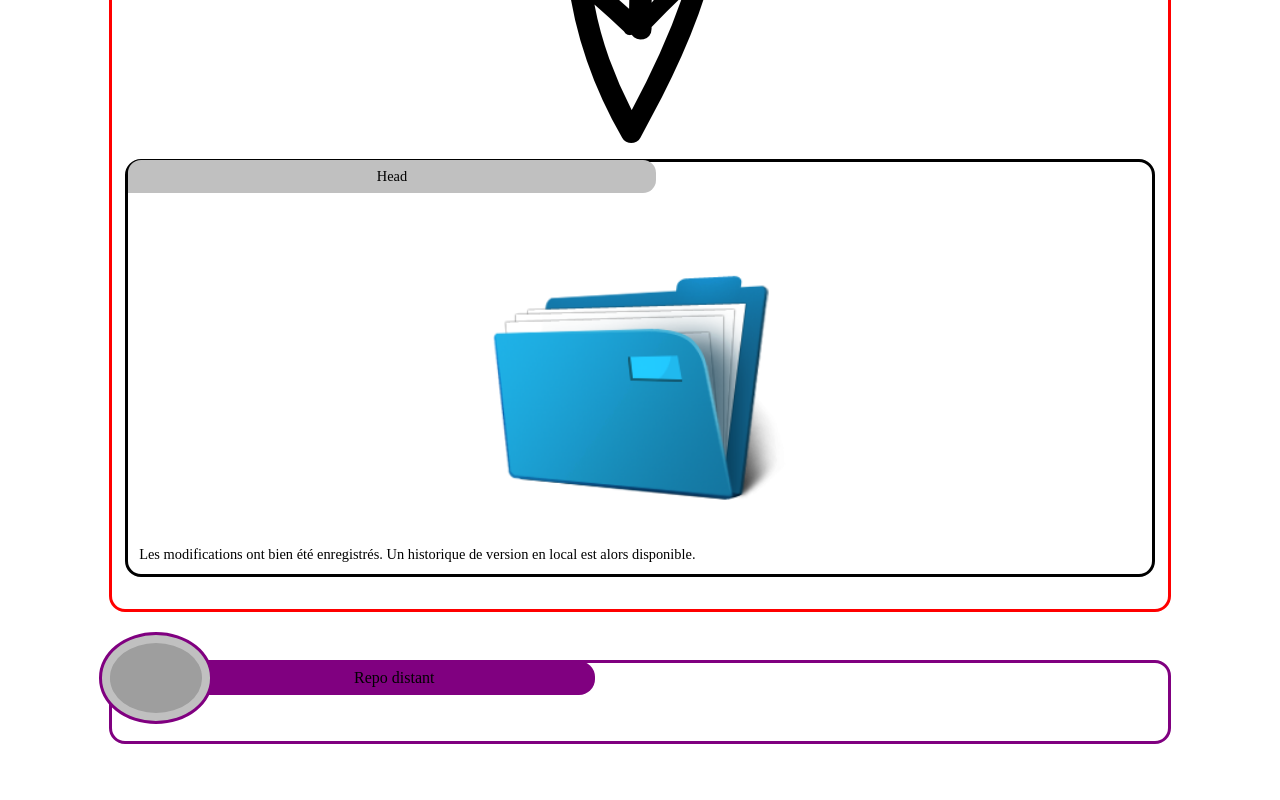
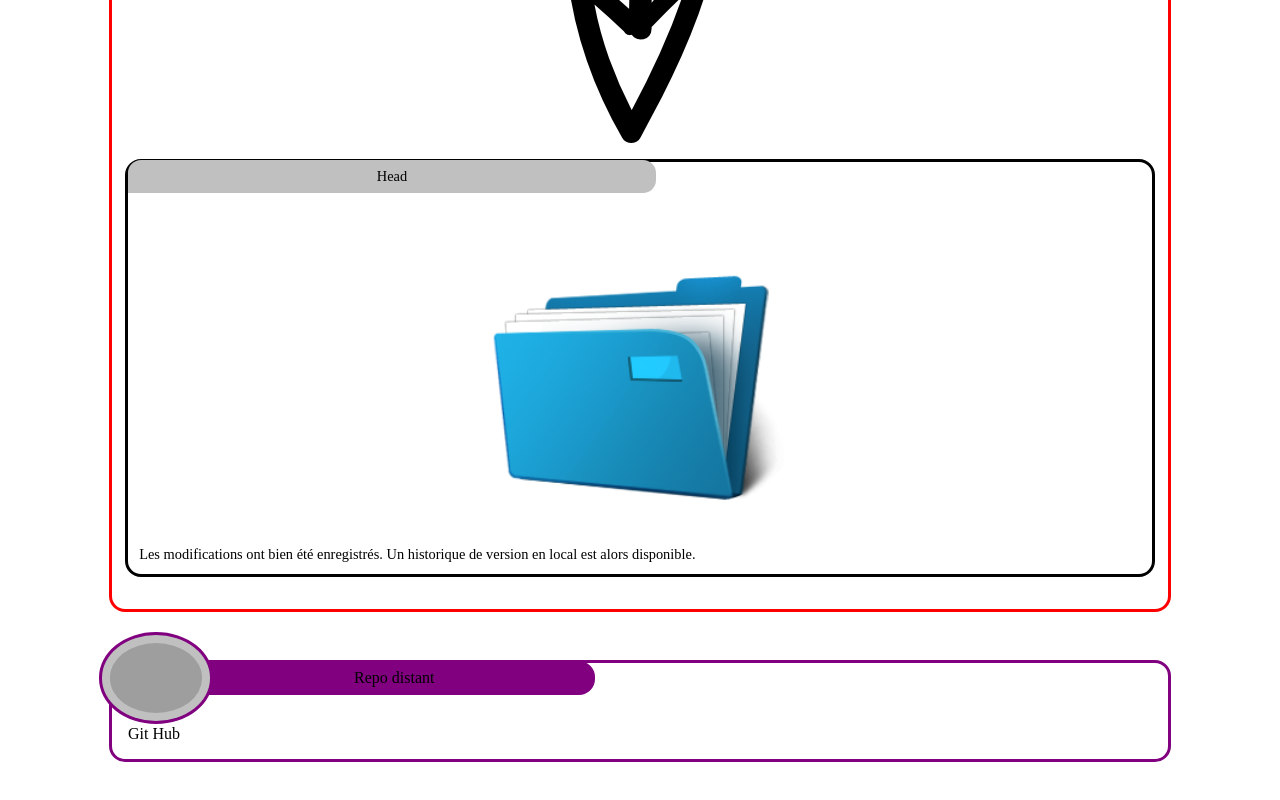
Before and after one commit to arsiasieg/Git-GithubTuto, a plain HTML site: page index.html in a window 1280 px wide. Shown: the part 3051-3851 px from the top of the page. Drawn offline with Linux system fonts and the light colour scheme; grey boxes are pictures that could not be loaded.

Commit message:
Test merge : add div and text

```diff
--- a/index.html
+++ b/index.html
@@ -78,6 +78,7 @@
             <img src="img/github.png" alt="logo github" class="logo onBorder github"></img>
             <p class="block-title bg-purple">Repo distant</p>
         </div>
+        <div>Git Hub</div>
     </div>
 
     <script src="script.js"></script>
```
